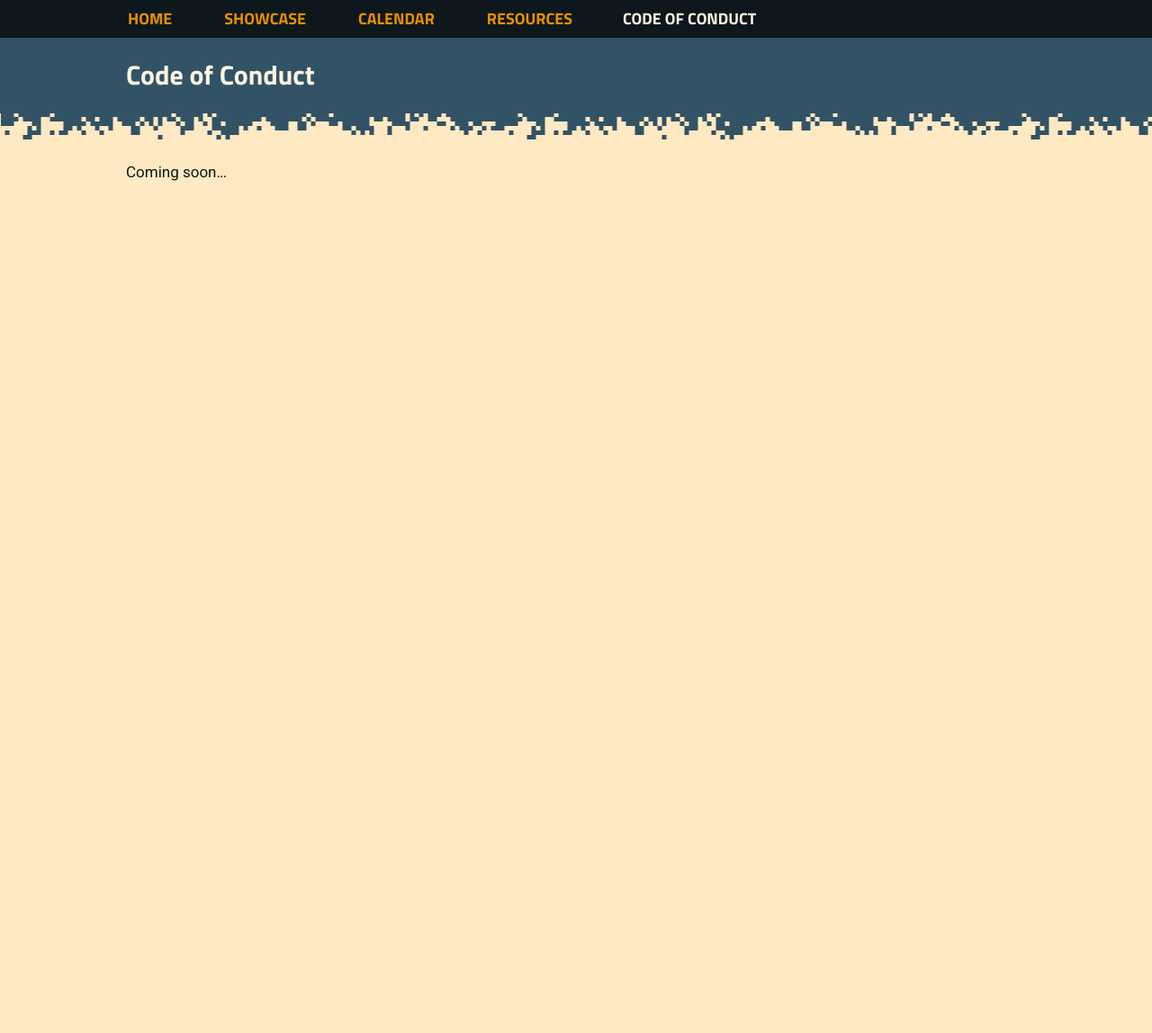
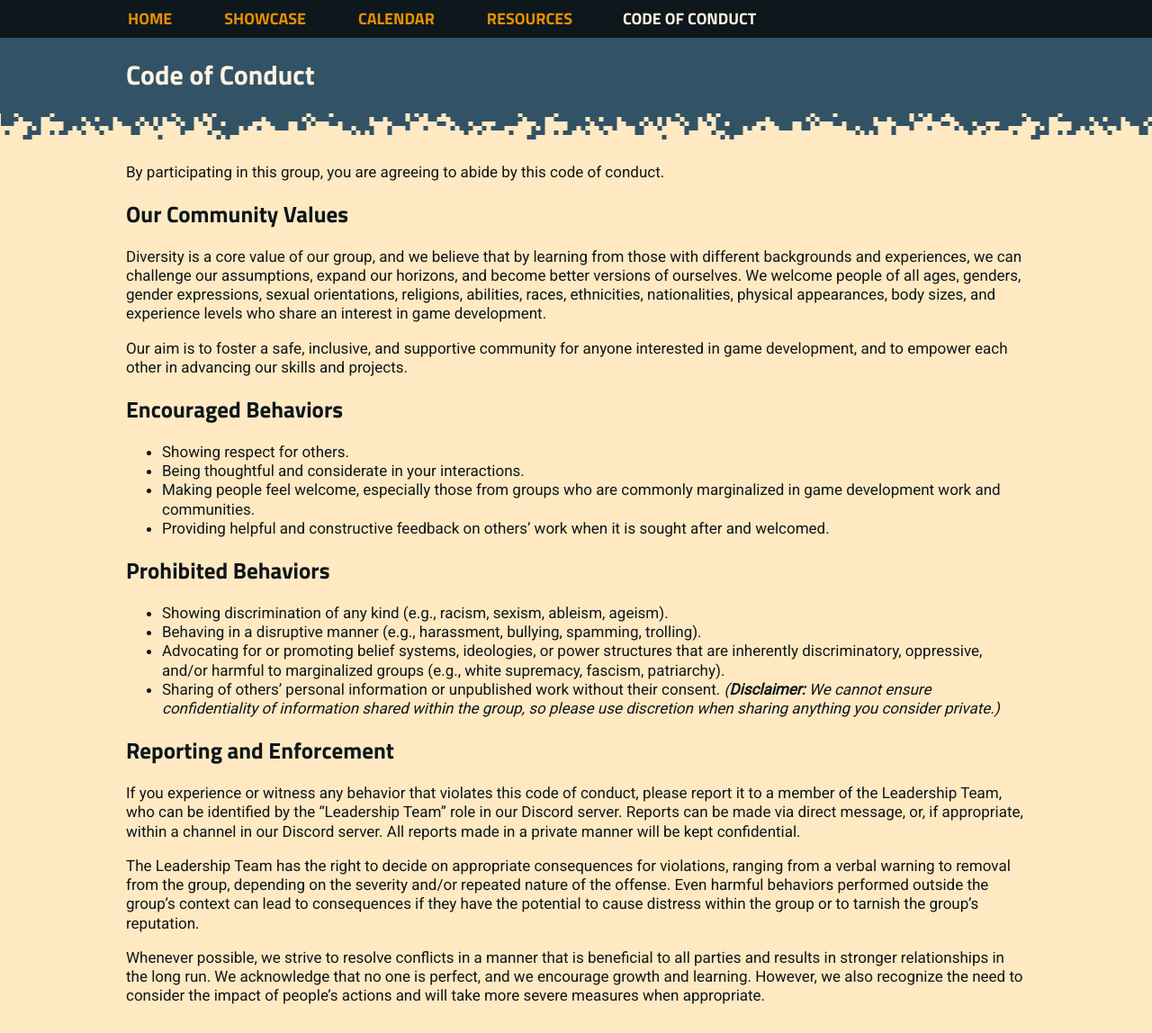
Before and after one commit to iowa-city-game-dev/iowa-city-game-dev.github.io, a Jekyll site: the page built from code-of-conduct/index.md, in a window 1280 px wide. Shown: the whole page at 90% size. Built offline with Jekyll 4.4.1, drawn with Linux system fonts in a browser that asks for light colours; before the commit the page ends 900 px from its top, so only the background shows below that.

Commit message:
Add code of conduct content

```diff
--- a/code-of-conduct/index.md
+++ b/code-of-conduct/index.md
@@ -3,4 +3,32 @@ layout: subpage
 title: Code of Conduct
 ---
 
-Coming soon...
+By participating in this group, you are agreeing to abide by this code of conduct.
+
+## Our Community Values
+
+Diversity is a core value of our group, and we believe that by learning from those with different backgrounds and experiences, we can challenge our assumptions, expand our horizons, and become better versions of ourselves. We welcome people of all ages, genders, gender expressions, sexual orientations, religions, abilities, races, ethnicities, nationalities, physical appearances, body sizes, and experience levels who share an interest in game development.
+
+Our aim is to foster a safe, inclusive, and supportive community for anyone interested in game development, and to empower each other in advancing our skills and projects.
+
+## Encouraged Behaviors
+
+- Showing respect for others.
+- Being thoughtful and considerate in your interactions.
+- Making people feel welcome, especially those from groups who are commonly marginalized in game development work and communities.
+- Providing helpful and constructive feedback on others' work when it is sought after and welcomed.
+
+## Prohibited Behaviors
+
+- Showing discrimination of any kind (e.g., racism, sexism, ableism, ageism).
+- Behaving in a disruptive manner (e.g., harassment, bullying, spamming, trolling).
+- Advocating for or promoting belief systems, ideologies, or power structures that are inherently discriminatory, oppressive, and/or harmful to marginalized groups (e.g., white supremacy, fascism, patriarchy).
+- Sharing of others' personal information or unpublished work without their consent. *(__Disclaimer:__ We cannot ensure confidentiality of information shared within the group, so please use discretion when sharing anything you consider private.)*
+
+## Reporting and Enforcement
+
+If you experience or witness any behavior that violates this code of conduct, please report it to a member of the Leadership Team, who can be identified by the “Leadership Team” role in our Discord server. Reports can be made via direct message, or, if appropriate, within a channel in our Discord server. All reports made in a private manner will be kept confidential.
+
+The Leadership Team has the right to decide on appropriate consequences for violations, ranging from a verbal warning to removal from the group, depending on the severity and/or repeated nature of the offense. Even harmful behaviors performed outside the group’s context can lead to consequences if they have the potential to cause distress within the group or to tarnish the group's reputation.
+
+Whenever possible, we strive to resolve conflicts in a manner that is beneficial to all parties and results in stronger relationships in the long run. We acknowledge that no one is perfect, and we encourage growth and learning. However, we also recognize the need to consider the impact of people's actions and will take more severe measures when appropriate.
```
